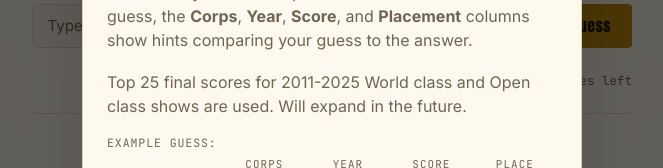
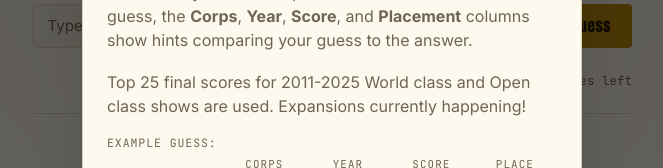
Before and after one commit to Tristen-Trias/Corpsdle, an Angular app: page / in a window 1280 px wide. Shown: the part 257-425 px from the top of the page, without its empty margins (308-971 px from the left). Built offline with nearby package versions, Linux system fonts and the light colour scheme.

Commit message:
Updated readme and github link

```diff
--- a/src/app/app.html
+++ b/src/app/app.html
@@ -47,7 +47,7 @@
         </p>
 
         <p class="modal-body">
-          Top 25 final scores for 2011-2025 World class and Open class shows are used. Will expand in the future.
+          Top 25 final scores for 2011-2025 World class and Open class shows are used. Expansions currently happening!
         </p>
 
         <p class="modal-example-label">Example guess:</p>
@@ -84,7 +84,7 @@
 
         <section class="modal-section">
           <p class="modal-body">Source code for this project can be found on my
-            <a href="https://github.com/username/repository" target="_blank" rel="noopener noreferrer">
+            <a href="https://github.com/Tristen-Trias/Corpsdle" target="_blank" rel="noopener noreferrer">
               GitHub
             </a>!</p>
           <p class="modal-body">Found a bug? Report it
```
Also changed, not shown: 1 other file (tests, documents, lock files or other folders).
